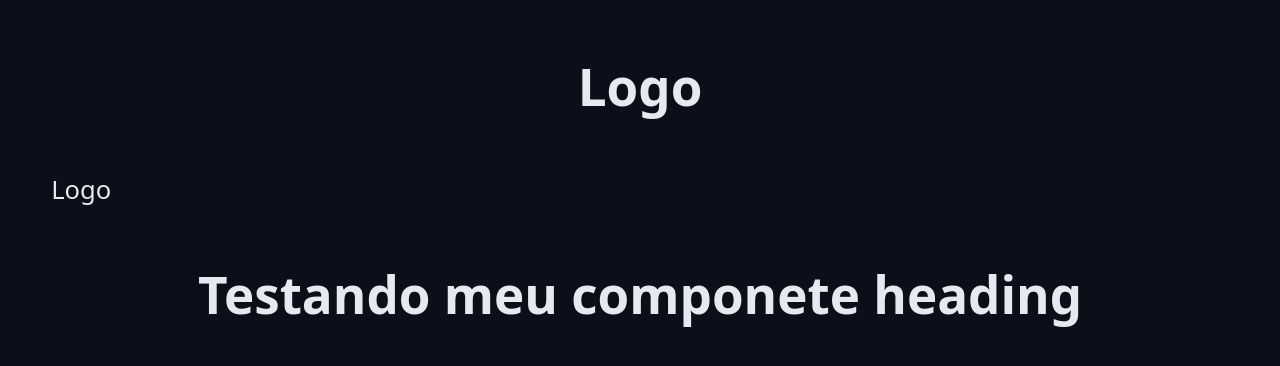
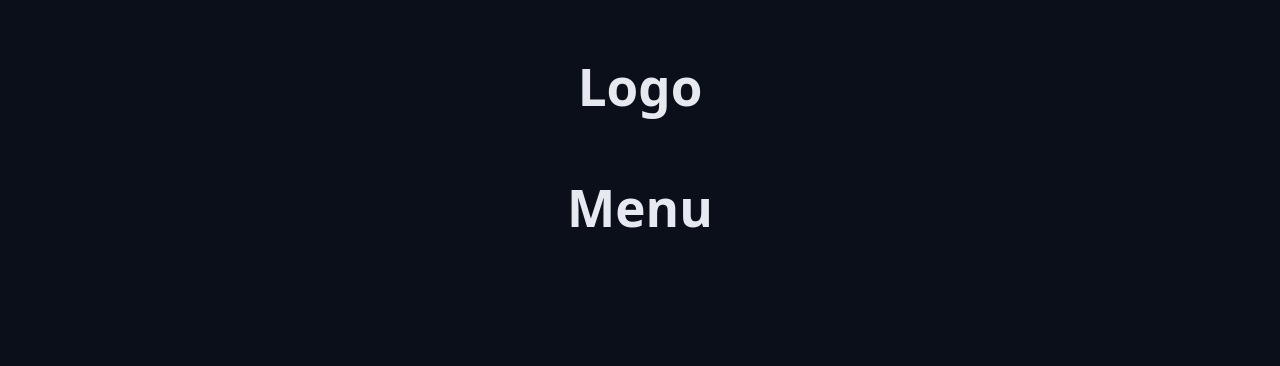
Before and after one commit to raphael-aciardi/VitePomodoro, a React (Vite) app: page / in a window 1280 px wide. Shown: the top 366 px of the page. Built offline with nearby package versions, Linux system fonts and the light colour scheme.

Commit message:
feat: reorganizar componentes em pastas

```diff
--- a/src/App.tsx
+++ b/src/App.tsx
@@ -8,10 +8,9 @@
     <>
       <Container>
         <Heading>Logo</Heading>
-        <section>Logo</section>
       </Container>
       <Container>
-        <Heading>Testando meu componete heading</Heading>
+        <Heading>Menu</Heading>
       </Container>
     </>
   );
--- /dev/null
+++ b/src/components/Container/styles.module.css
@@ -0,0 +1,12 @@
+.container-fluid {
+  max-width: auto;
+}
+
+.container {
+  max-width: 98rem;
+  margin: 0 auto;
+}
+
+.content {
+  margin: 3.2rem;
+}
```
Also changed, not shown: src/components/Container/index.tsx (added, +13 -0 lines), src/components/Heading/index.tsx (added, +9 -0 lines), src/components/Heading/styles.module.css (added, +7 -0 lines).
